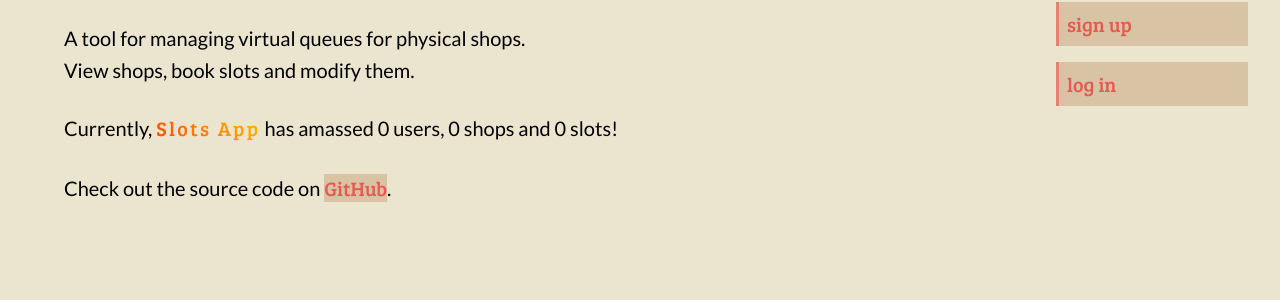
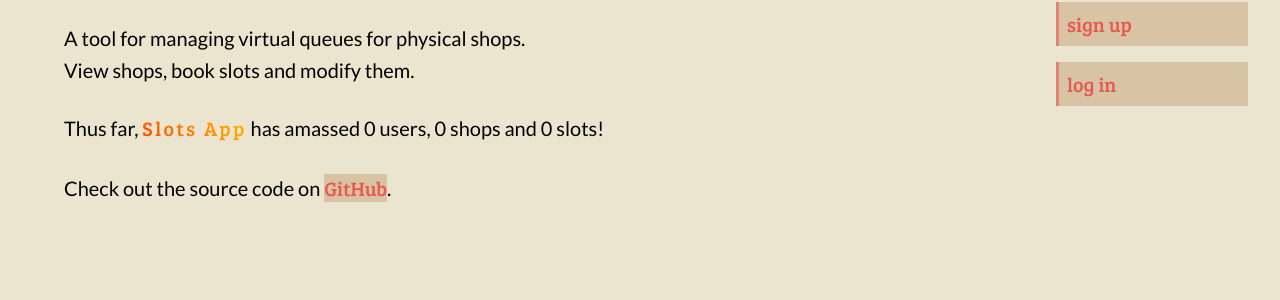
Before and after one commit to ollydevulder/slots-project, a Django app: page / in a window 1280 px wide. Shown: the part 175-475 px from the top of the page. Run offline with Django 3.2, Linux system fonts and the light colour scheme; data that the repository does not hold is empty.

Commit message:
Fix little style bugs

```diff
--- a/slots/static/slots/css/shops.css
+++ b/slots/static/slots/css/shops.css
@@ -1,6 +1,6 @@
 .shop-container {
     margin: 1rem;
-    grid-template-columns: repeat(auto-fit, minmax(15rem, 1fr));
+    grid-template-columns: repeat(auto-fit, minmax(20rem, 1fr));
     grid-template-rows: max-content;
     gap: 2rem;
 
--- a/slots/templates/slots/index.html
+++ b/slots/templates/slots/index.html
@@ -11,7 +11,7 @@
         <p>View shops, book slots and modify them.</p>
     </div>
     <div class="chunk">
-        <p>Currently, <c class="funky">Slots App</c> has amassed {{ users }} users, {{ shops }} shops and {{ slots }} slots!</p>
+        <p>Thus far, <c class="funky">Slots App</c> has amassed {{ users }} users, {{ shops }} shops and {{ slots }} slots!</p>
     </div>
     <div class="chunk">
         <p>Check out the source code on <a href="https://github.com/ollydevulder/slots-project" target="_blank">GitHub</a>.</p>
```
